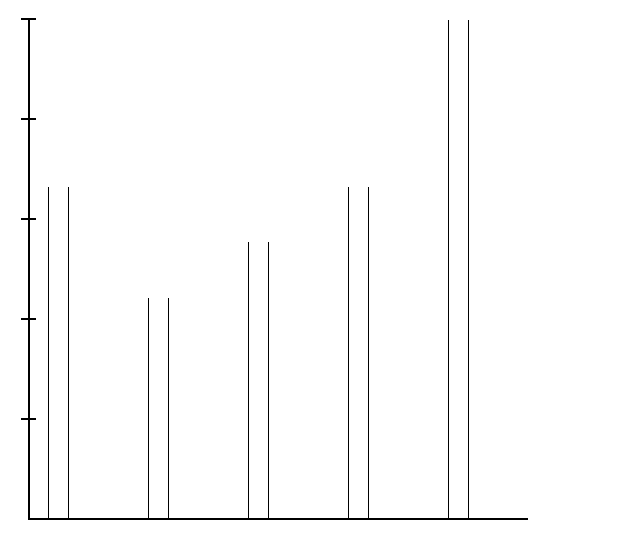
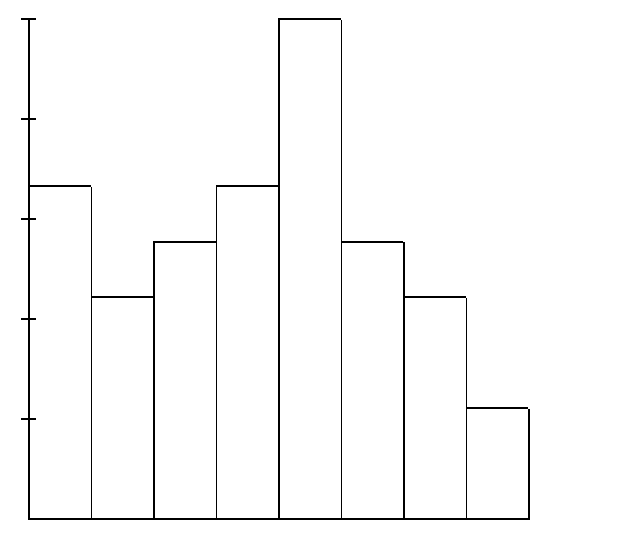
Before and after one commit to Arshya-S/Bar-Chart, a website: page index.html in a window 1280 px wide. Shown: the part 48-606 px from the top of the page, without its empty margins (0-640 px from the left). Drawn offline with nearby package versions, Linux system fonts and the light colour scheme.

Commit message:
completed the bars

```diff
--- a/main.css
+++ b/main.css
@@ -27,7 +27,13 @@
 .bar {
   position: absolute;
   bottom: 0;
-  width: 1px;
+  width: 1.5px;
   background: black;
 
 }
+
+.bar-top{
+  position: absolute;
+  height: 2px;
+  background: black;
+}
--- a/main.js
+++ b/main.js
@@ -23,7 +23,7 @@ $(document).ready(function(){
   }
 
   // function that creates the bars
-  const createBars = function (data,options,element) {
+  const createBars = function (data,options) {
     // finds the max value of the data
     let maxValue = Math.max(...data);
     // partitions x-axis to create evenly spread out bars
@@ -35,19 +35,27 @@ $(document).ready(function(){
     for (let i = 0; i < data.length; i++) {
       let leftVertical = $('<div>').addClass('bar');
       leftVertical.css('height', (data[i]/maxValue)*options.chartHeight + 'px');
-      leftVertical.css('left', 20 + (i * division));
+      leftVertical.css('left', (i * division));
 
       let rightVertical = $('<div>').addClass('bar');
       rightVertical.css('height', (data[i]/maxValue)*options.chartHeight + 'px');
-      rightVertical.css('left', 40 + (i * division));
+      rightVertical.css('left', (i * division) + division);
 
+      let barTop = $('<div>').addClass('bar-top');
+      barTop.css('width',division);
+      barTop.css('top', -((data[i]/maxValue)*options.chartHeight) + 'px');
+      barTop.css('left', (i * division));
 
-
-      $(element).append(leftVertical)
-      $(element).append(rightVertical)
+      // appending elements to class: h_line
+      $('.h_line').append(barTop);
+      $('.h_line').append(leftVertical)
+      $('.h_line').append(rightVertical)
     }
   }
+  // function that inserts the values into th bar at user specified point
+  const insertValues = function (data,options) {
 
+  }
 
 
 
@@ -59,7 +67,7 @@ $(document).ready(function(){
 
     createAxis(options, '.chart_body');
 
-    createBars(data,options,'.h_line');
+    createBars(data,options);
   }
 
 
@@ -68,8 +76,8 @@ $(document).ready(function(){
 
   // Test Code:
   let element = '#reference';
-  let data = [6,4,5,6,9];
-  let options = {chartWidth:500, chartHeight:500, tickCount: 5};
+  let data = [6,4,5,6,9,5,4,2];
+  let options = {chartWidth:500, chartHeight:500, tickCount: 5, valuePosition: top};
 
   drawBarChart(data,options,element);
 
```
